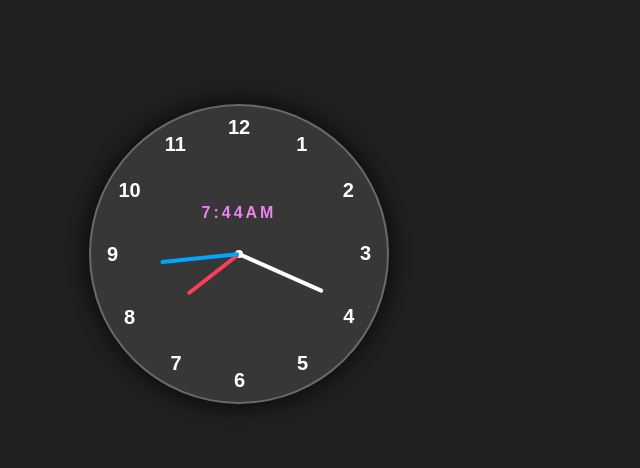
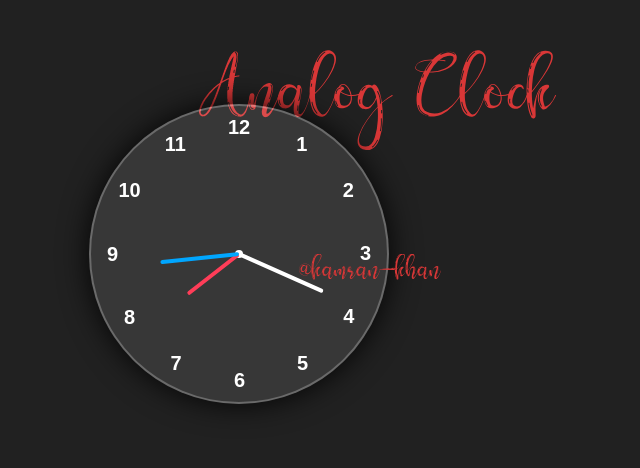
Before and after one commit to kamran181/Analog-Clock, a plain HTML site: page index.html in a window 1280 px wide. Shown: the part 146-614 px from the top of the page, without its empty margins (401-1041 px from the left). Drawn offline with Linux system fonts and the light colour scheme.

Commit message:
fully updated

```diff
--- a/index.html
+++ b/index.html
@@ -8,7 +8,12 @@
     <link rel="stylesheet" href="styles.css">
 </head>
 
+
 <body>
+
+    <div class="text">
+        <img src="./images/text-1688800192515.png" alt="Analog Clock" srcset="">
+    </div>
     <div class="container">
         <div class="clock">
             <div style="--clr:#ff3d58; --h:65px" id="hour" class="hand"><i></i></div>
@@ -32,11 +37,17 @@
     </div>
 
     <div class="box" style="color:chocolate;">
-        <div> <b id="hr"> </b></div>
+        <div style="--clr:#ff3d58;"> <b id="hr" > </b></div>
         <div> <b> : </b></div>
-        <div> <b  id="minutes"> </b"></div>
-        <div> <b id="day"></b></div>
+        <div style="--clr:#00a6ff;"> <b  id="minutes"> </b"></div>
+        <div style="--clr:#ffffff;"> <b id="day"></b></div>
     </div>
+
+    <footer>
+        <div class="logo">
+            <img src="./images/text-1688801170304.png" alt="kamrankhan" srcset="">
+        </div>
+    </footer>
 
     <script src="script.js"></script>
 </body>
--- a/script.js
+++ b/script.js
@@ -20,26 +20,31 @@ function displayTime() {
 
     let h = hh;
     if (h >= 12) {
-      h = hh - 12;
-      var dd = "PM";
+        h = hh - 12;
+        var dd = "PM";
 
     }
     if (h == 0) {
-      h = 12;
+        h = 12;
     }
 
 
-    let hRotation = 30*h + mm/2;
-    let mRotation = 6*mm;
-    let sRotation = 6*ss;
-    console.log(dd);
+    let m = mm;
+    if (m < 10) {
+        m = `0${m}`;
+    }
+
+    let hRotation = 30 * h + m / 2;
+    let mRotation = 6 * m;
+    let sRotation = 6 * ss;
+
 
     hr.style.transform = `rotate(${hRotation}deg)`;
     min.style.transform = `rotate(${mRotation}deg)`;
     sec.style.transform = `rotate(${sRotation}deg)`;
 
-    hour.innerHTML = h ;
-    minutes.innerHTML = mm;
+    hour.innerHTML = h;
+    minutes.innerHTML = m;
     day.innerText = dd;
 
 }
--- a/styles.css
+++ b/styles.css
@@ -72,6 +72,7 @@ body{
 
 .box{
     position: absolute;
+    bottom: 80px;
     display: flex ;
     height: 100px;
     width: 100px;
@@ -82,5 +83,21 @@ body{
 
 .box b{
     letter-spacing: 3px;
-    color: violet;
+    color: var(--clr);
+    font-size: xx-large;
 }
+
+.text{
+    position:absolute;
+    left: 600px;
+    bottom: 500px;
+
+
+
+}
+
+.logo{
+    position: absolute;
+    left: 700px;;
+    bottom:auto ;
+}
```
Also changed, not shown: images/text-1688800192515.png (added), images/text-1688801170304.png (added).
